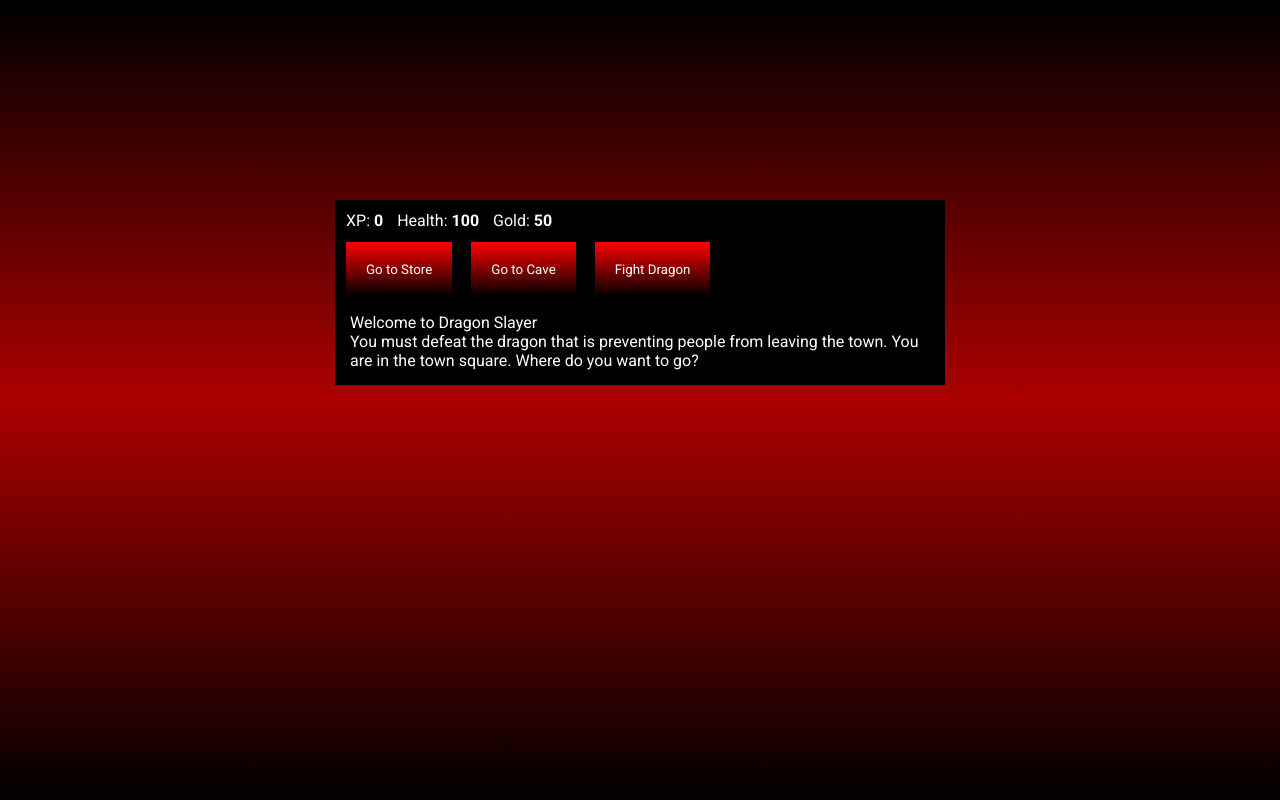
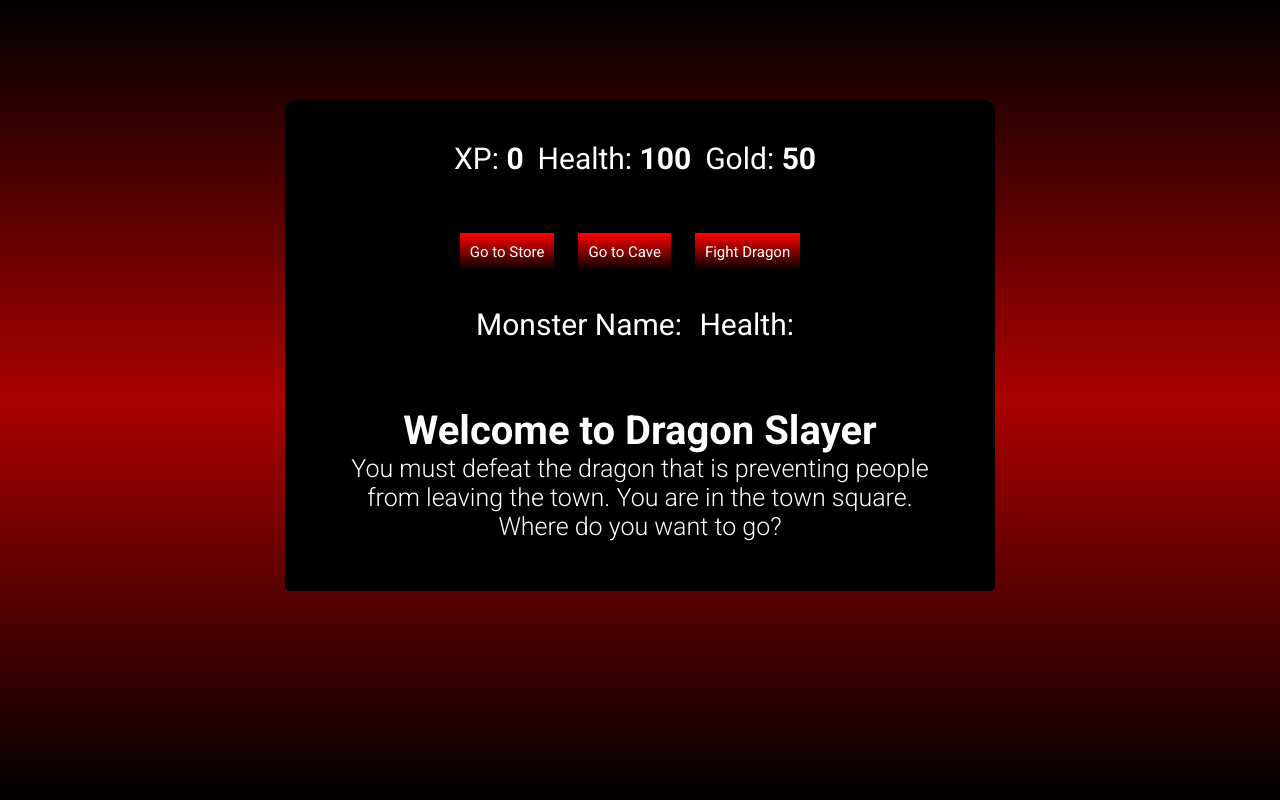
Before and after one commit to jasonmdyer/dragon-slayer, a plain HTML site: page index.html in a window 1280 px wide. Drawn offline with Linux system fonts and the light colour scheme.

Commit message:
Update styles.css

```diff
--- a/styles.css
+++ b/styles.css
@@ -15,35 +15,45 @@ body {
   #text {
     background-color: #000000;
     color: #ffffff;
-    padding: 10px;
+    padding: 50px;
+    margin-left: -5px;
+    margin-right: -5px;
+    border-radius: 5px;
+    font-size: 25px;
+    font-weight: 300;
+    text-align: center;
   }
 
   #game {
-    max-width: 600px;
-    max-height: 600px;
+    max-width: 700px;
+    max-height: 200px;
     background-color: #000000;
     color: #ffffff;
-    margin: 200px auto 0px;
+    margin: 100px auto 0px;
     padding: 5px;
+    border-radius: 10px;
   }
 
   #controls,
   #stats {
     border: 1px solid #000000;
-    padding: 5px;
+    padding-top: 35px;
     color: #ffffff;
+    text-align: center;
   }
 
   #monsterStats {
-    display: none;
-    border: 1px solid #000000;
-    padding: 5px;
+    padding-top: 20px;
+    padding-bottom: 20px;
+    margin: -5px;
     color: #ffffff;
-    background-color: #c70d0d;
+    background-color: #000000;
+    text-align: center;
   }
 
   .stat {
     padding-right: 10px;
+    font-size: 30px;
   }
 
   button {
@@ -52,9 +62,13 @@ body {
     background-color: #000000;
     background-image: linear-gradient(#ff0000, #000000);
     border: none;
-    padding: 20px;
-    margin-right: 15px;
+    padding: 10px;
+    margin-top: 20px;
+    margin-bottom: 20px;
+    margin-right: 20px;
+    font-size: 15px;
     transition: 1s all;
+
   }
 
   button:hover {
@@ -74,3 +88,8 @@ body {
     opacity: 0;
     cursor: pointer;
   }
+
+  .welcome {
+    font-size: 40px;
+    font-weight: 600;
+  }
```
